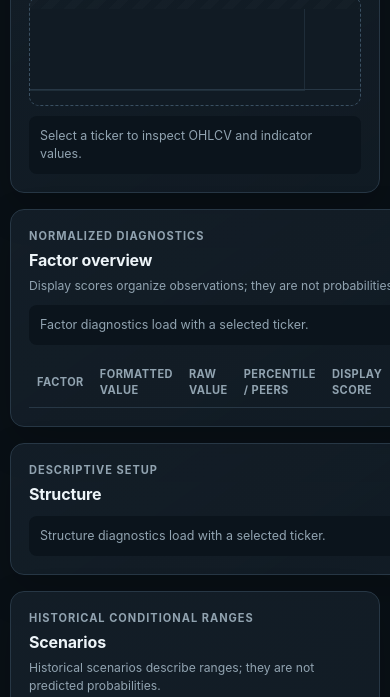
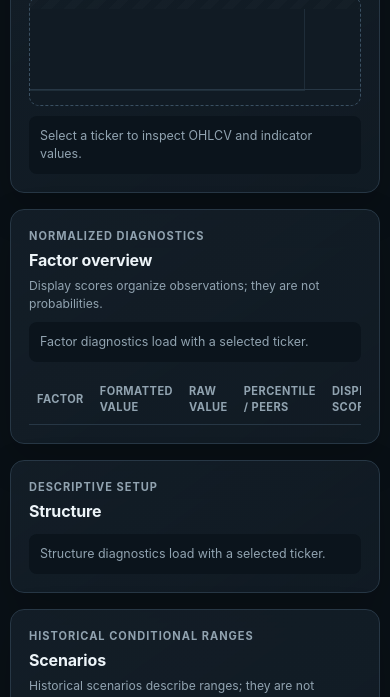
Before and after one commit to YingHREN/Quant_Research, a Flask app: page / in a window 390 px wide; the page is wider, and only the part inside the window is pictured. Shown: the part 1549-2246 px from the top of that part. Run offline with Flask 3, Linux system fonts and the light colour scheme; data that the repository does not hold is empty.

Commit message:
fix: zero responsive analysis grid minimum

```diff
--- a/web/static/css/dashboard.css
+++ b/web/static/css/dashboard.css
@@ -194,6 +194,7 @@ h2 { margin-bottom: 0; font-size: 1rem; letter-spacing: -0.01em; }
 
 .research-panel { display: grid; grid-template-columns: minmax(0, 1fr); min-width: 0; gap: 16px; }
 .research-panel > .panel { min-width: 0; max-width: 100%; overflow: hidden; }
+.analysis-grid > .panel { min-width: 0; }
 .research-panel > .panel, .analysis-grid > .panel { padding: 18px; }
 
 .security-header {
@@ -300,7 +301,7 @@ footer a:hover { color: var(--text); }
 
 @media (max-width: 960px) {
   .workstation { grid-template-columns: minmax(230px, 280px) minmax(0, 1fr); }
-  .security-header, .analysis-grid { grid-template-columns: 1fr; }
+  .security-header, .analysis-grid { grid-template-columns: minmax(0, 1fr); }
   .scenario-layout { grid-template-columns: 1fr; }
   .span-full { grid-column: auto; }
 }
```
Also changed, not shown: tests/test_web_assets.py (+11 -0 lines).
